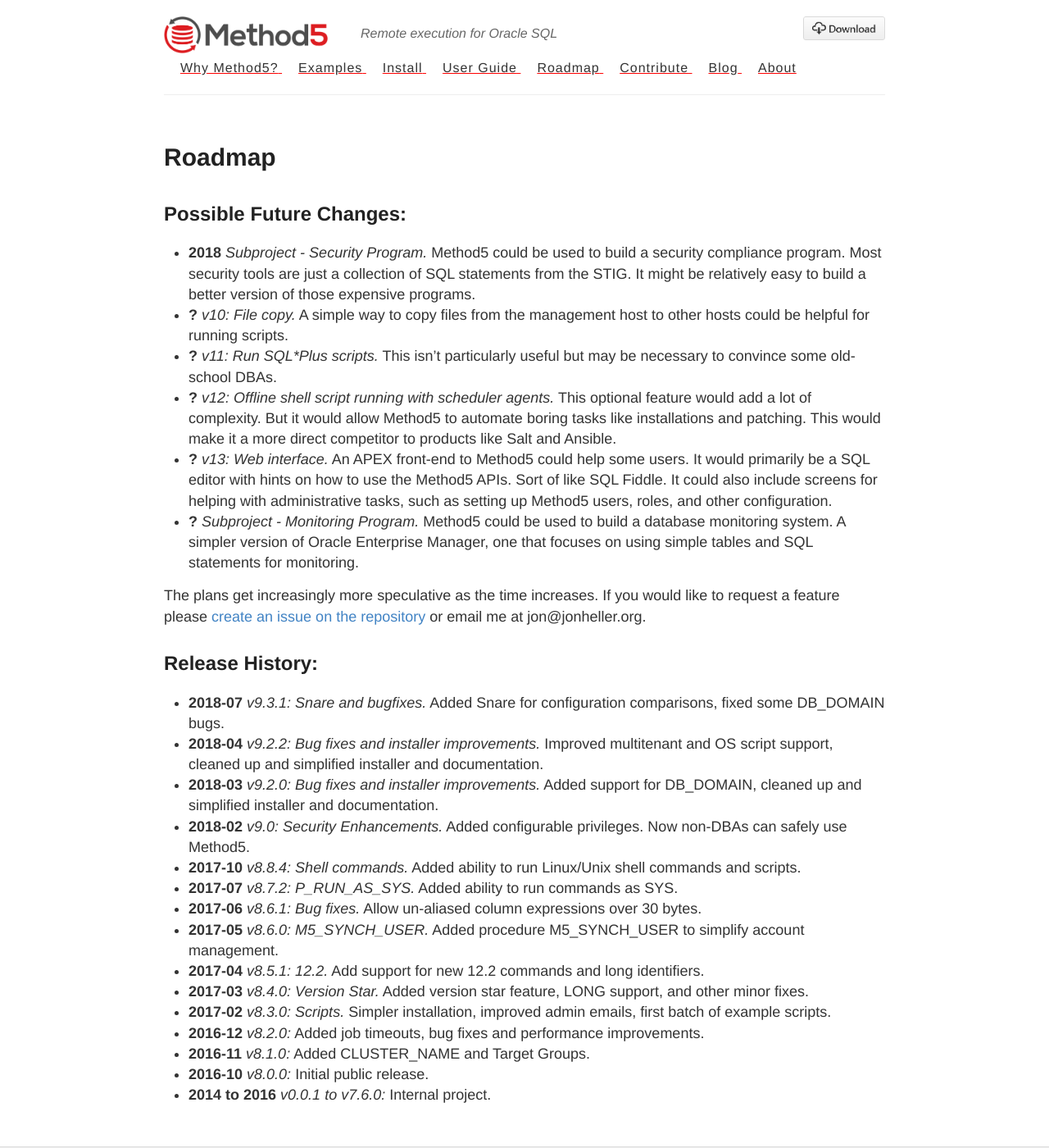
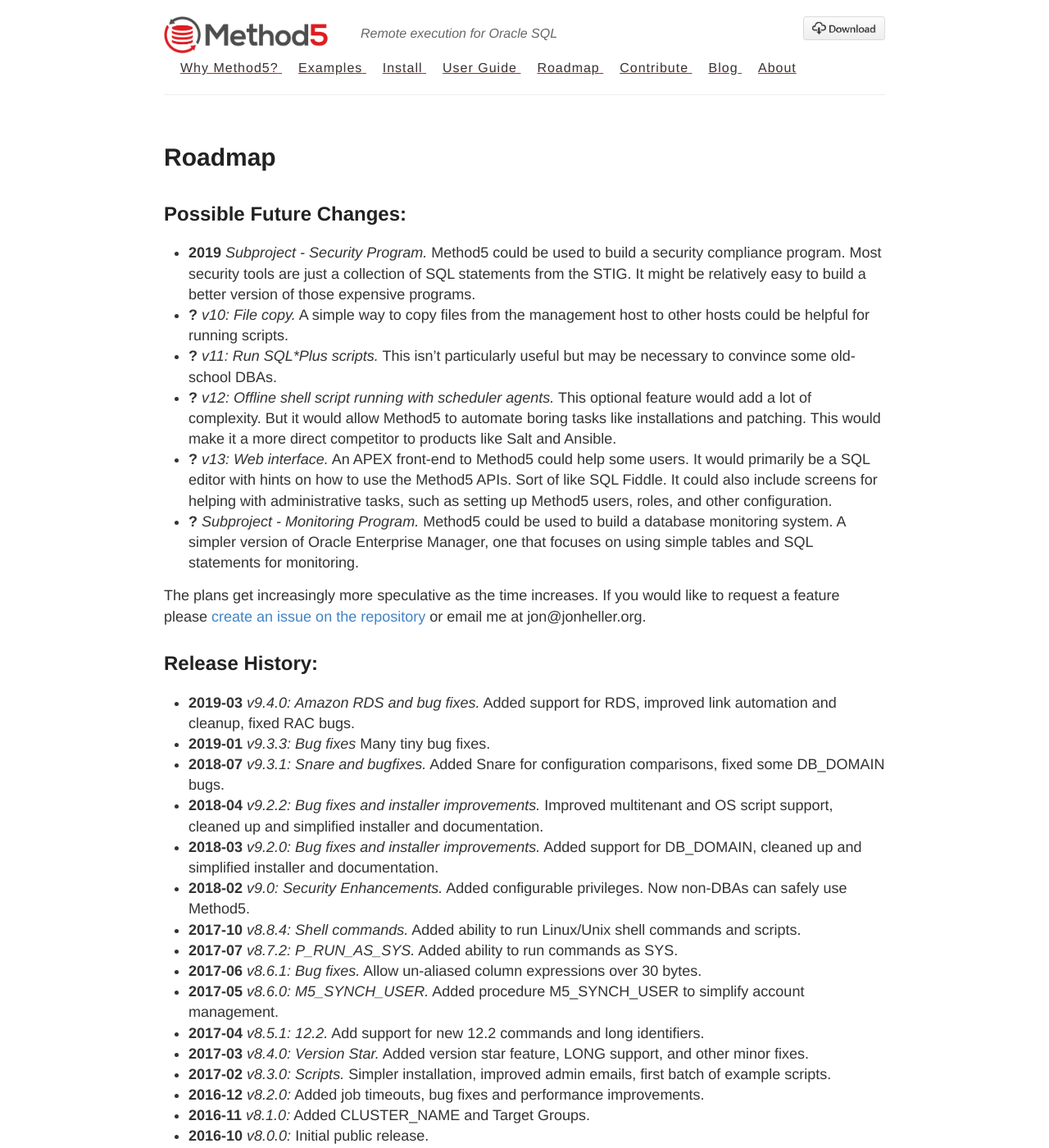
Before and after one commit to method5/method5.github.io, a Jekyll site: the page built from roadmap.md, in a window 1280 px wide and 1400 px high. Shown: the whole window at 82% size. Built offline with Jekyll 4.4.1, drawn with Linux system fonts in a browser that asks for light colours.

Commit message:
Added 9.3.3 and 9.4.0.

```diff
--- a/roadmap.md
+++ b/roadmap.md
@@ -6,7 +6,7 @@ title: Roadmap
 Possible Future Changes:
 ------------------------
 
-* **2018** _Subproject - Security Program._ Method5 could be used to build a security compliance program.  Most security tools are just a collection of SQL statements from the STIG.  It might be relatively easy to build a better version of those expensive programs.
+* **2019** _Subproject - Security Program._ Method5 could be used to build a security compliance program.  Most security tools are just a collection of SQL statements from the STIG.  It might be relatively easy to build a better version of those expensive programs.
 * **?** _v10: File copy._  A simple way to copy files from the management host to other hosts could be helpful for running scripts.
 * **?** _v11: Run SQL\*Plus scripts._  This isn't particularly useful but may be necessary to convince some old-school DBAs.
 * **?** _v12: Offline shell script running with scheduler agents._  This optional feature would add a lot of complexity.  But it would allow Method5 to automate boring tasks like installations and patching.  This would make it a more direct competitor to products like Salt and Ansible.
@@ -19,6 +19,8 @@ The plans get increasingly more speculative as the time increases.  If you would
 Release History:
 ----------------
 
+* **2019-03** _v9.4.0: Amazon RDS and bug fixes._ Added support for RDS, improved link automation and cleanup, fixed RAC bugs.
+* **2019-01** _v9.3.3: Bug fixes_ Many tiny bug fixes.
 * **2018-07** _v9.3.1: Snare and bugfixes._ Added Snare for configuration comparisons, fixed some DB_DOMAIN bugs.
 * **2018-04** _v9.2.2: Bug fixes and installer improvements._ Improved multitenant and OS script support, cleaned up and simplified installer and documentation.
 * **2018-03** _v9.2.0: Bug fixes and installer improvements._ Added support for DB_DOMAIN, cleaned up and simplified installer and documentation.
```
